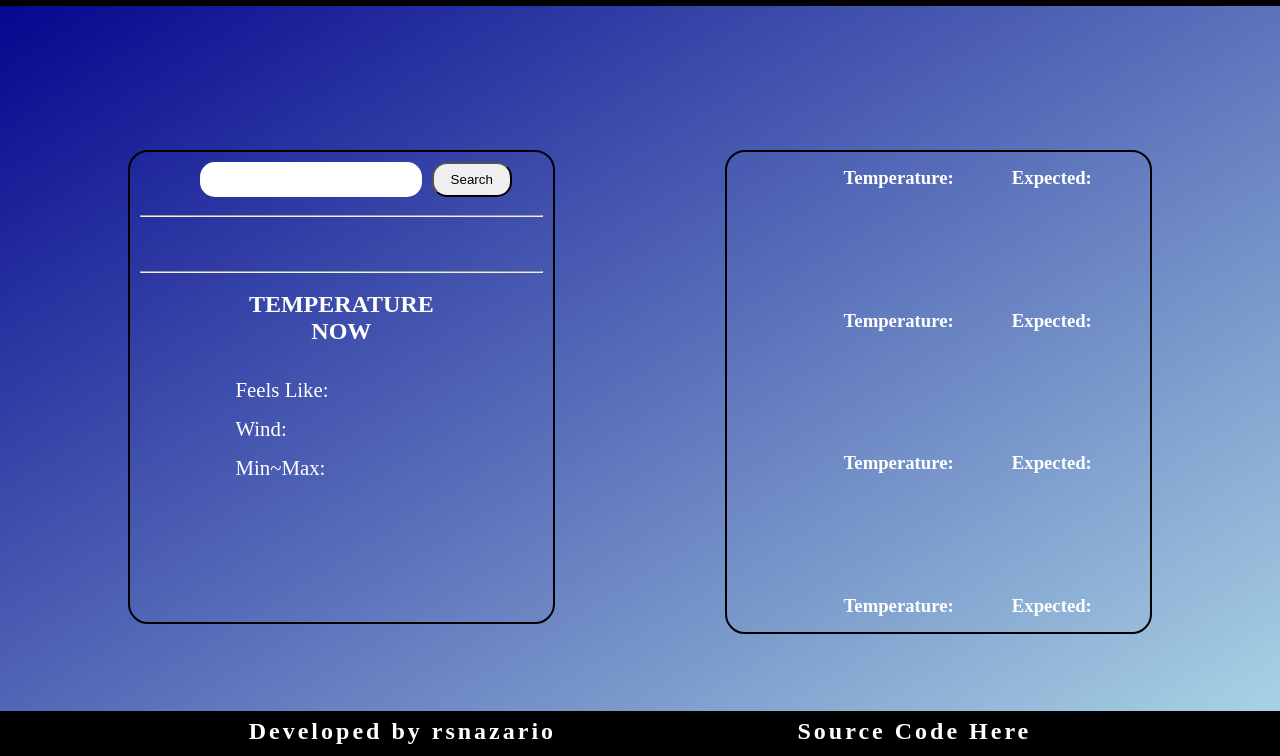
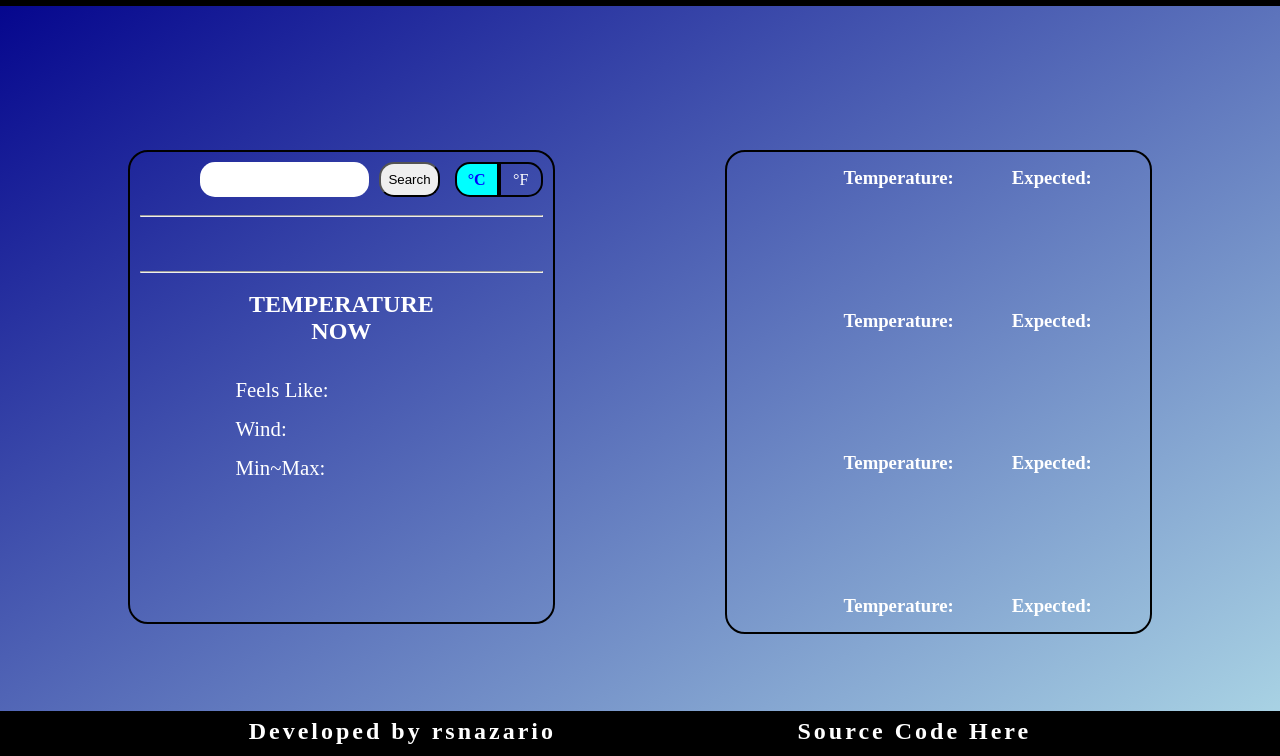
Before and after one commit to rsnazario/weather-app-js, a plain HTML site: page index.html in a window 1280 px wide. Shown: the part 44-800 px from the top of the page. Drawn offline with Linux system fonts and the light colour scheme.

Commit message:
Added layout of scale-selecting button

```diff
--- a/css/style.css
+++ b/css/style.css
@@ -28,6 +28,11 @@ footer {
 footer > div > h2 {
   padding: 7px 0;
   letter-spacing: 3px;
+}
+
+a {
+  text-decoration: none;
+  color: white;
 }
 
 .flex-around {
@@ -105,6 +110,41 @@ footer > div > h2 {
   border-radius: 15px;
 }
 
+.select-scale {
+  height: 35px;
+}
+
+#celsius-scale, #fahrenheit-scale {
+  border: black 2px solid;
+  width: 40px;
+}
+
+#celsius-scale {
+  border-top-left-radius: 15px;
+  border-bottom-left-radius: 15px;
+}
+
+#fahrenheit-scale {
+  border-top-right-radius: 15px;
+  border-bottom-right-radius: 15px;
+}
+
+.active {
+  background-color: aqua;
+  color: blue;
+  font-weight: bold;
+}
+
+.h-100 {
+  height: 100%;
+}
+
+.text-centered {
+  display: flex;
+  justify-content: center;
+  align-items: center;
+}
+
 table {
   font-size: 1.3rem;
   border-spacing: 15px;
@@ -116,6 +156,10 @@ table > tr > td {
 
 .mb-3 {
   margin-bottom: 18px;
+}
+
+.ml-3 {
+  margin-left: 15px;
 }
 
 .d-flex {
--- a/index.html
+++ b/index.html
@@ -22,6 +22,14 @@
         <div class="d-flex">
           <input id="search-field"type="text" class="search-city">
           <button id="submit-search" class="button-search"> Search </button>
+          <div class="select-scale d-flex ml-3">
+            <div id="celsius-scale" class="active">
+              <p class="text-centered h-100" >&deg;C</p>
+            </div>
+            <div id="fahrenheit-scale">
+              <p class="text-centered h-100" >&deg;F</p>
+            </div>
+          </div>
         </div>
 
         <br><hr><br>
@@ -118,8 +126,8 @@
 
   <footer class="w-100 ">
     <div class="flex-around">
-      <h2>Developed by <span>rsnazario</span></h2>
-      <h2>Source Code Here</h2>
+      <h2>Developed by <a href="https://github.com/rsnazario" target="_blank"><span>rsnazario</span></a></h2>
+      <h2>Source Code <a href="https://github.com/rsnazario/weather-app-js" target="_blank">Here</a></h2>
     </div>
   </footer>
 
```
